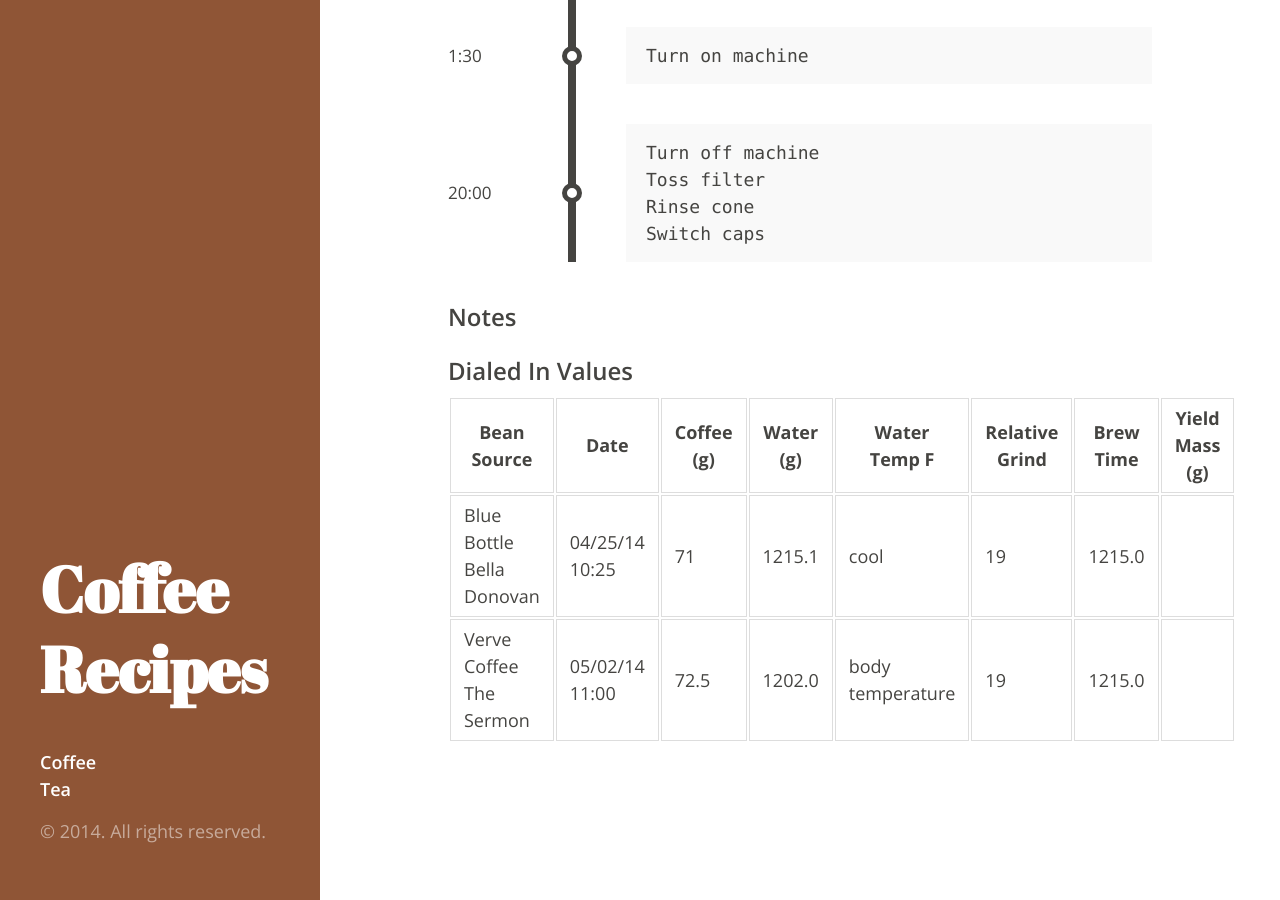
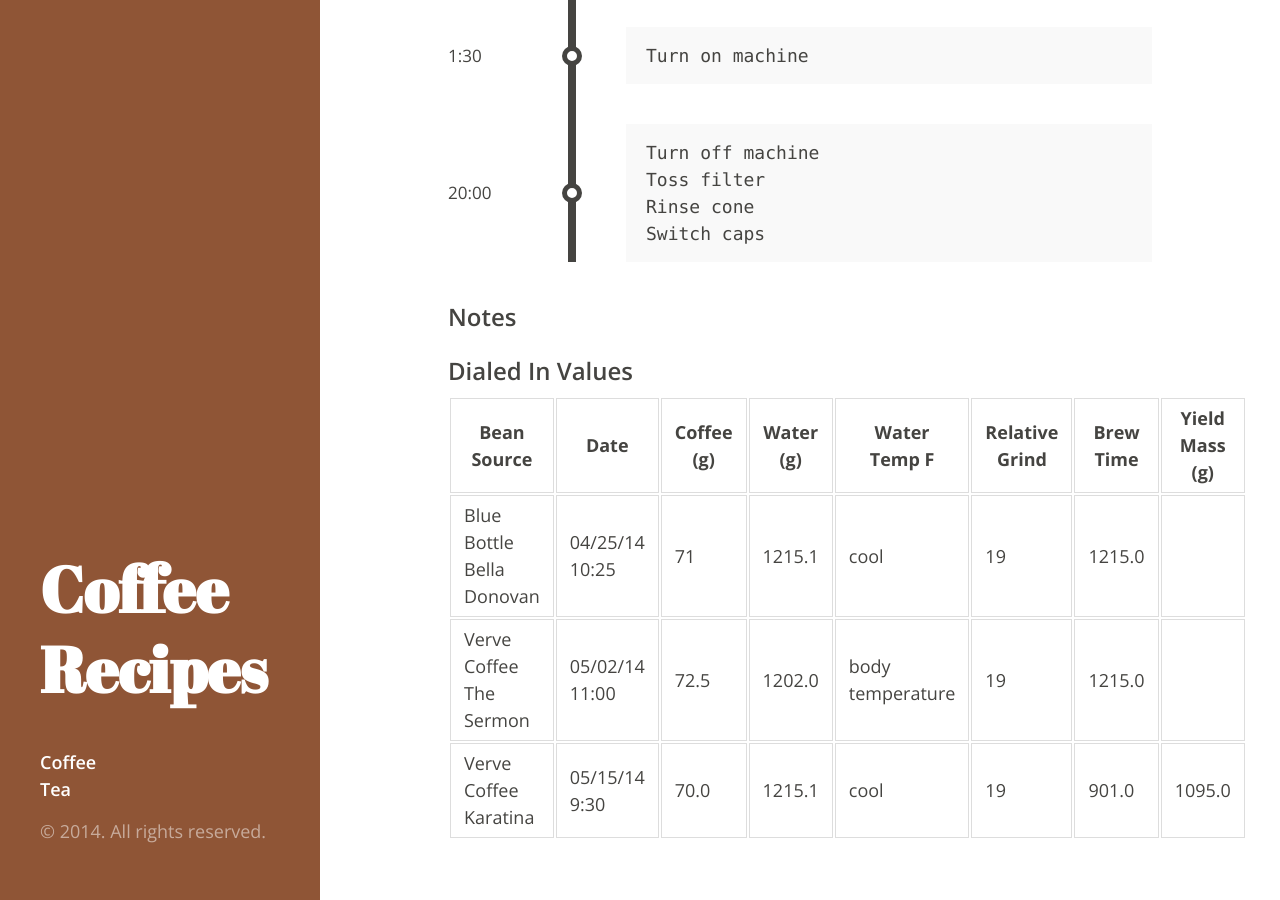
Before and after one commit to theevocater/coffee_recipes, a Jekyll site: the page built from coffee/vorm.md, in a window 1280 px wide and 900 px high, scrolled down 1611 px. Built offline with Jekyll 4.4.1, drawn with Linux system fonts in a browser that asks for light colours; Markdown is read by kramdown in place of the engine named in the settings.

Commit message:
Add two roast co coffees

```diff
--- a/coffee/vorm.md
+++ b/coffee/vorm.md
@@ -47,6 +47,15 @@ dial:
     grind:  19
     time:   20:15
     yield:
+  -
+    source: Verve Coffee Karatina
+    date:   05/15/14 9:30
+    coffee: 70.0
+    water:  1215.1
+    temp:   cool
+    grind:  19
+    time:   15:01
+    yield:  1095.0
 ---
 
 Beans: 75g @ 18clicks on Baratza Encore
```
Also changed, not shown: coffee/v60.md (+9 -0 lines).
